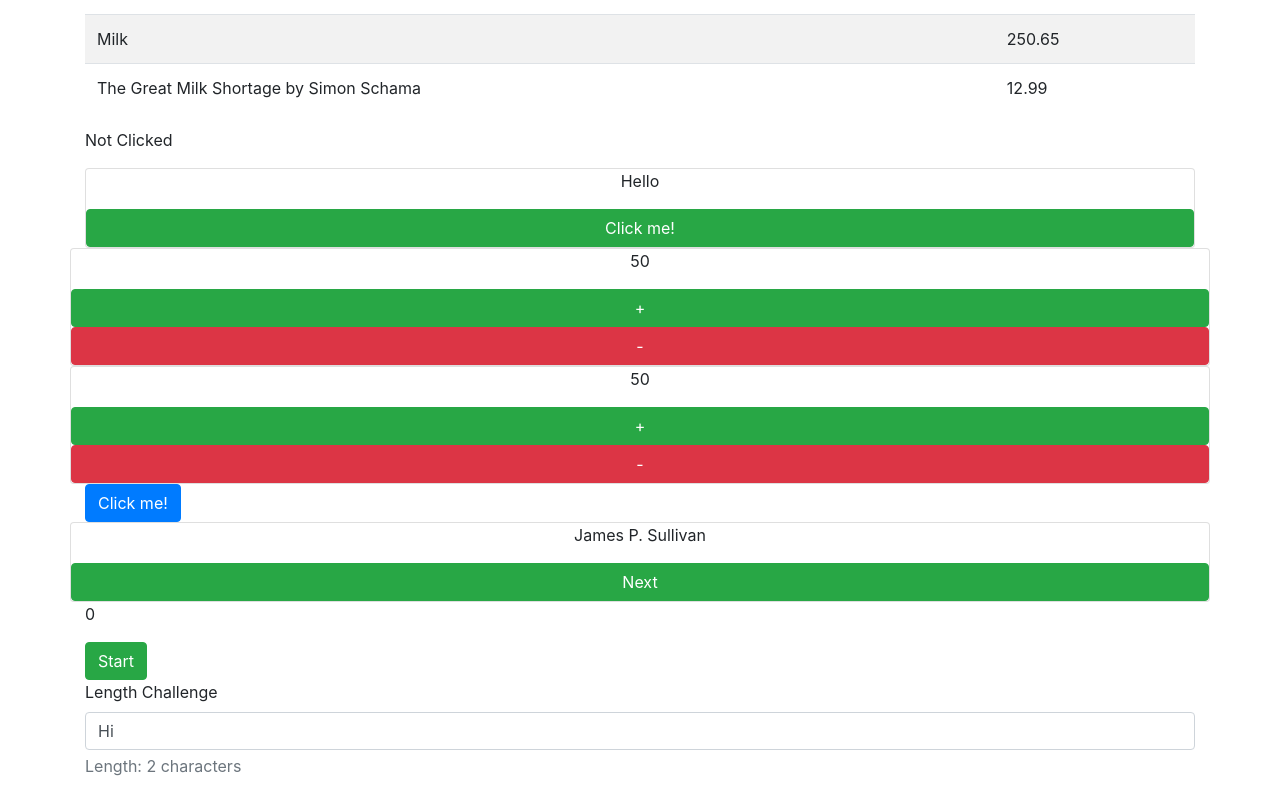
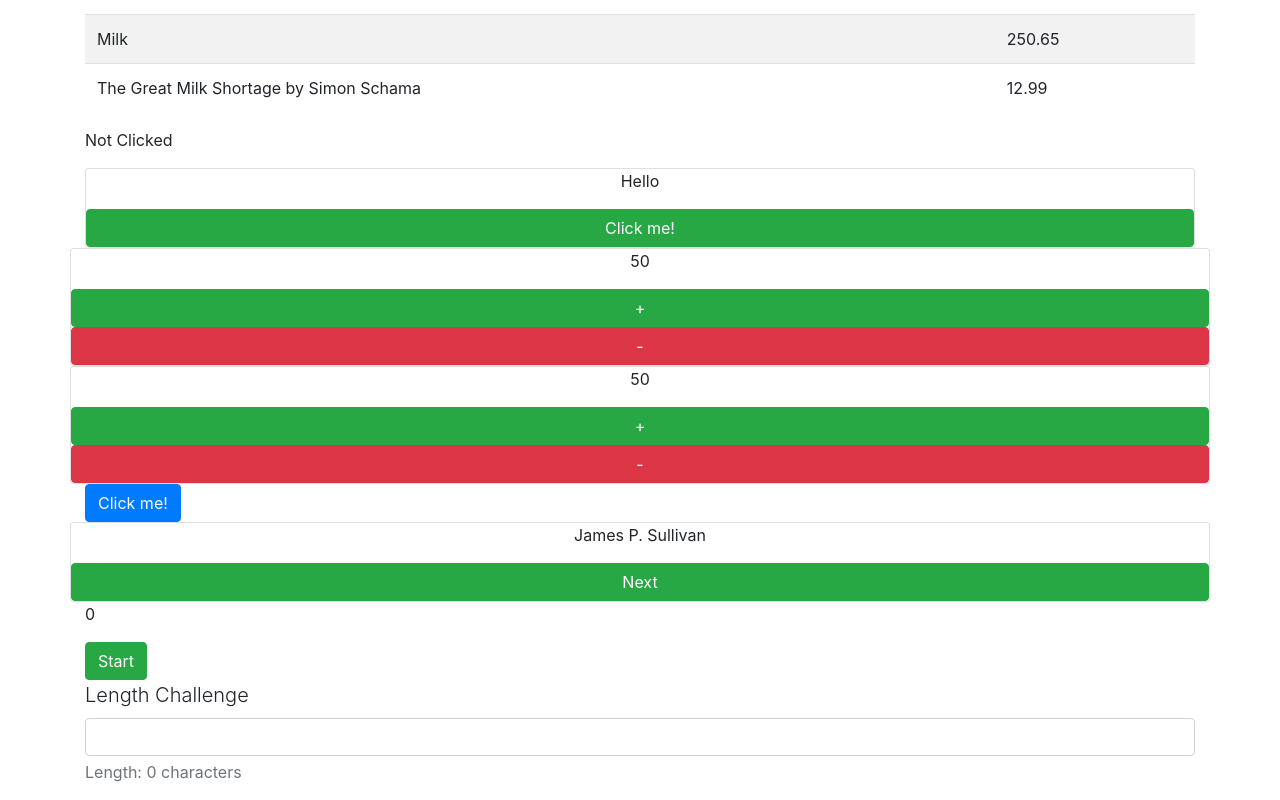
Before and after one commit to deanssmart/react-developme-week9, a React (Create React App) app: page / in a window 1280 px wide. Shown: the part 2189-2989 px from the top of the page. Built offline with nearby package versions, Linux system fonts and the light colour scheme.

Commit message:
Length Component added

```diff
--- a/src/components/Length.js
+++ b/src/components/Length.js
@@ -4,7 +4,7 @@ class Length extends Component {
     constructor(props) {
         super(props);
 
-        this.state = { input: "Hi" };
+        this.state = { input: "" };
 
         this.handleChange = this.handleChange.bind(this);
     }
@@ -19,7 +19,7 @@ class Length extends Component {
 
         return(
             <div className="form-group">
-                <label>{ label }</label>
+                <label className="lead">{ label }</label>
                 <input
                     onChange={ this.handleChange }
                     name={ name }
```
